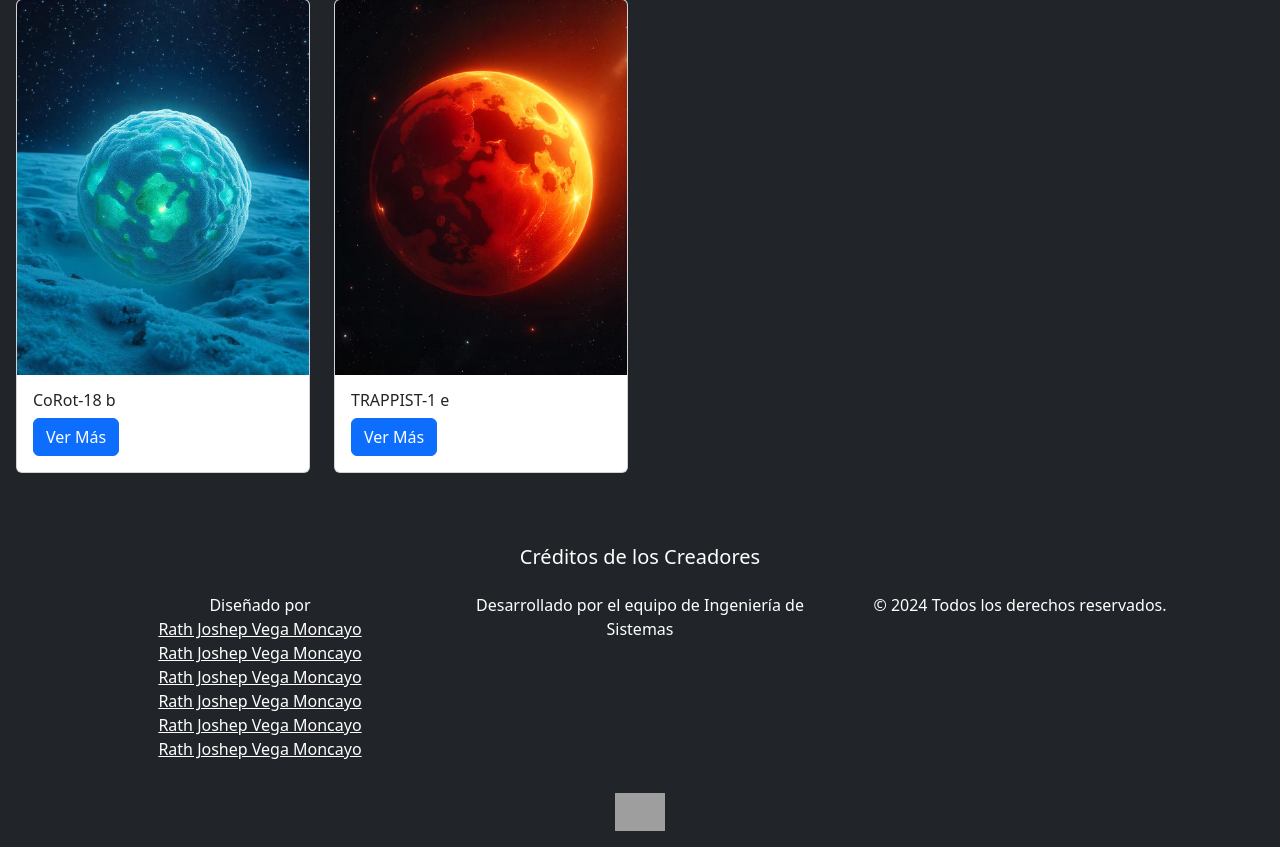
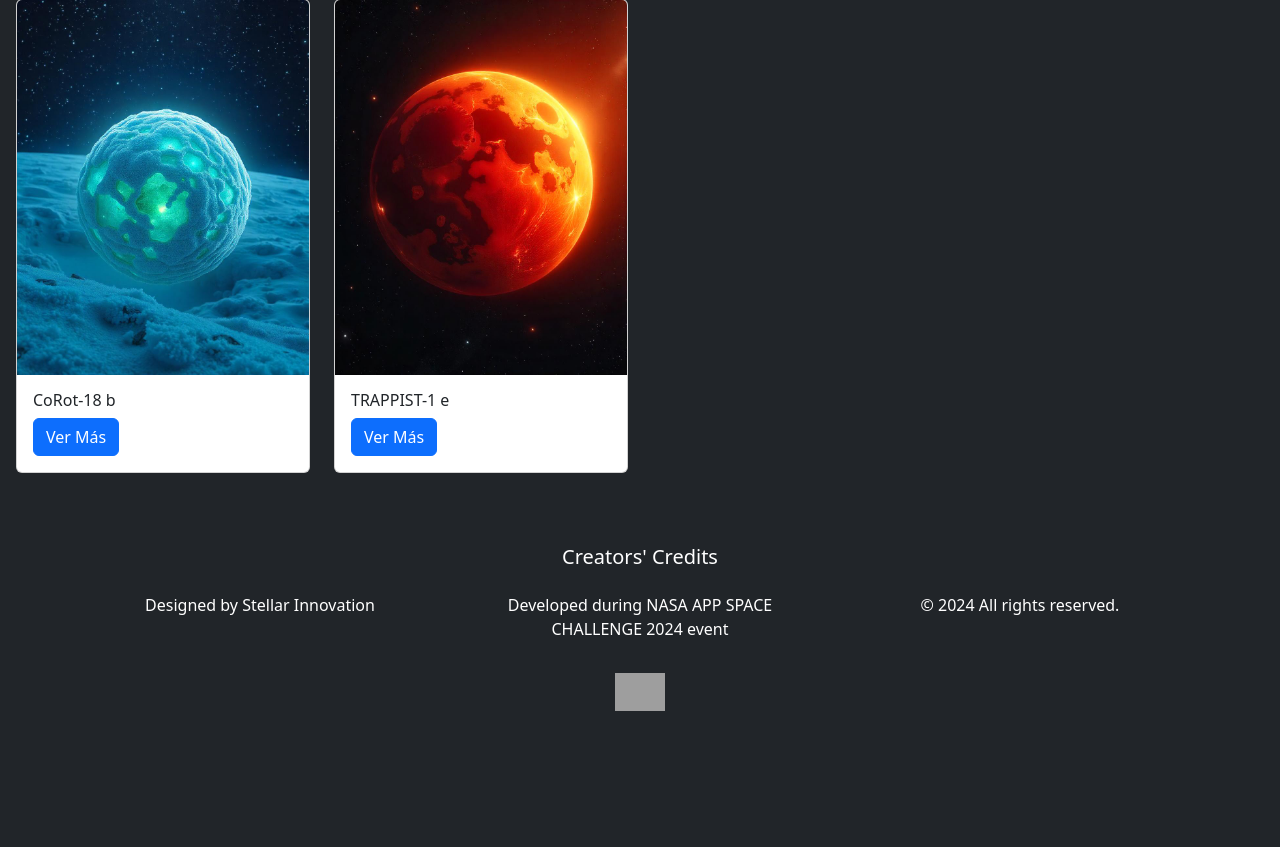
Before and after one commit to joshep-creator/Stellar-Innovation, a PHP site: page / in a window 1280 px wide. Shown: the part 2329-3176 px from the top of the page. After the commit the page ends 3040 px from the top, so only its background shows below. Run offline with PHP 8.4, Linux system fonts and the light colour scheme; grey boxes are pictures that could not be loaded.

Commit message:
traduccoon

```diff
--- a/footer.php
+++ b/footer.php
@@ -1,22 +1,19 @@
 <footer class="bg-dark footer mt-5">
     <div class="container text-center">
-        <h5 class="mb-4">Créditos de los Creadores</h5>
+        <h5 class="mb-4">Creators' Credits</h5>
         <div class="row">
             <div class="col-6 col-md-4">
-                <p class="font-weight-bold text-white">Diseñado por <br>
-                    <a href="#" class="text-white">Rath Joshep Vega Moncayo</a><br>
-                    <a href="#" class="text-white">Rath Joshep Vega Moncayo</a><br>
-                    <a href="#" class="text-white">Rath Joshep Vega Moncayo</a><br>
-                    <a href="#" class="text-white">Rath Joshep Vega Moncayo</a><br>
-                    <a href="#" class="text-white">Rath Joshep Vega Moncayo</a><br>
-                    <a href="#" class="text-white">Rath Joshep Vega Moncayo</a>
+                <p class="font-weight-bold text-white">
+                    Designed by Stellar Innovation
                 </p>
             </div>
             <div class="col-6 col-md-4">
-                <p class="font-weight-bold text-white">Desarrollado por el equipo de Ingeniería de Sistemas</p>
+                <p class="font-weight-bold text-white">
+                    Developed during NASA APP SPACE CHALLENGE 2024 event</p>
             </div>
             <div class="col-6 col-md-4">
-                <p class="text-white">&copy; 2024 Todos los derechos reservados.</p>
+                <p class="text-white">&copy; 2024
+                    All rights reserved.</p>
             </div>
         </div>
         <div class="social-icons mt-3">
```
